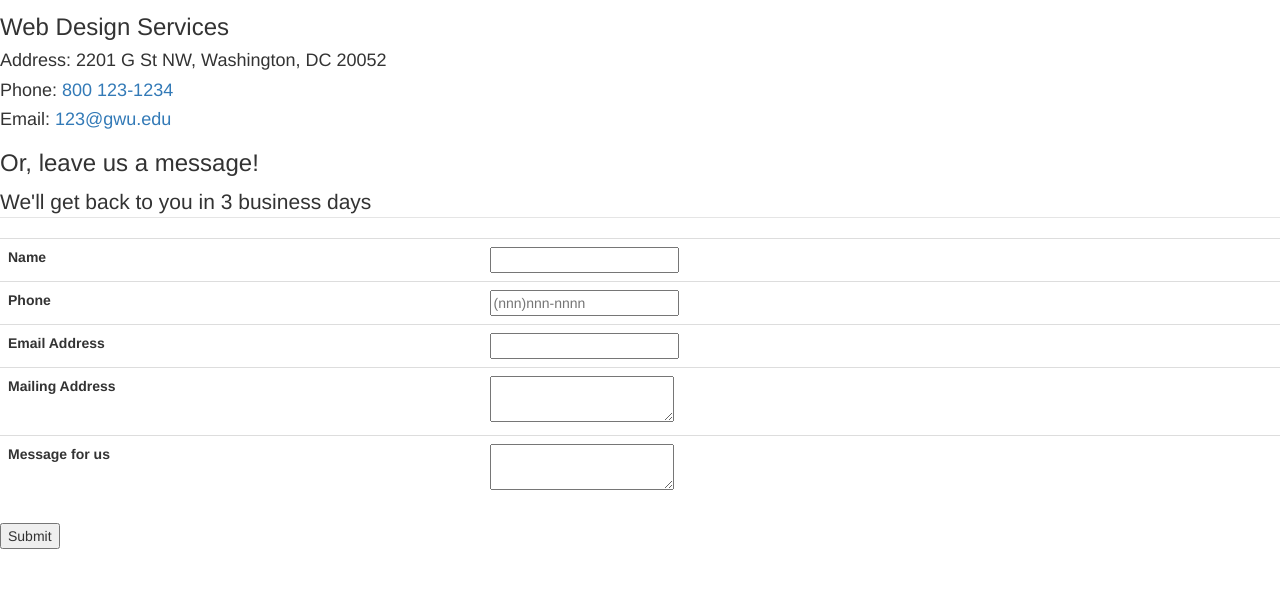
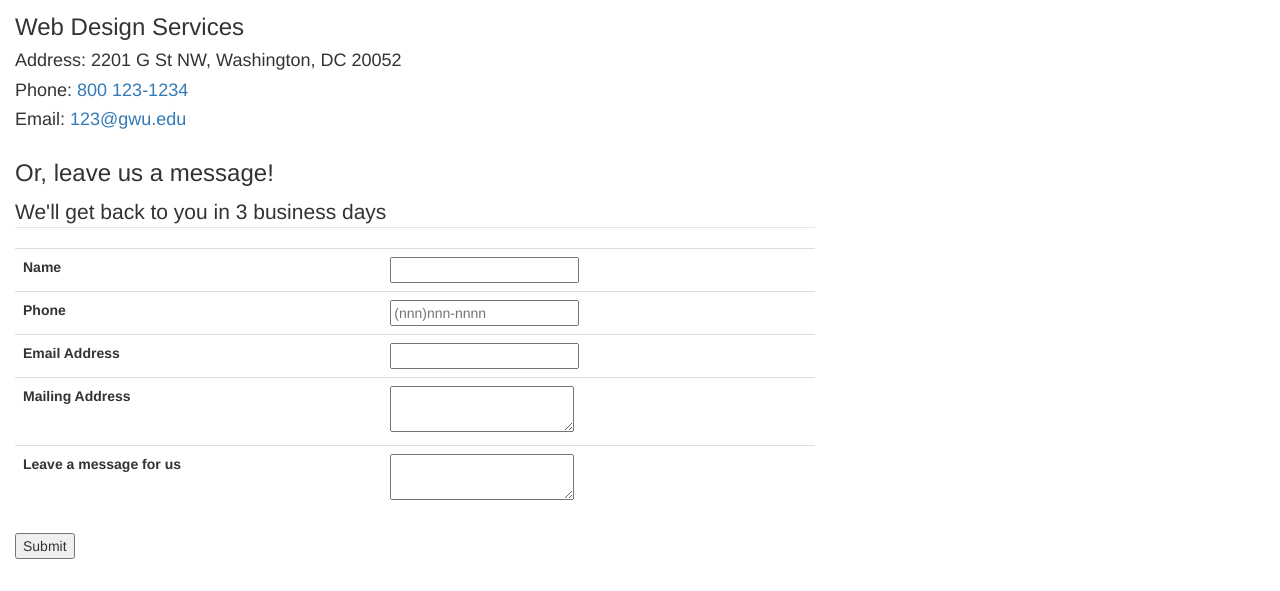
Before and after one commit to jz1003/Web-site-desigin-project, a plain HTML site: page form.html in a window 1280 px wide. Shown: the part 209-800 px from the top of the page. Drawn offline with Linux system fonts and the light colour scheme.

Commit message:
Add files via upload

```diff
--- a/form.html
+++ b/form.html
@@ -52,7 +52,7 @@
 
   </header>
 <!-- Our info -->
-    <div>
+    <div class="container-fluid">
         <h2 class="page-header ">Please feel free to drop us a line</h2>
         <h3>Web Design Services</h3>
         <h4>Address: 2201 G St NW, Washington, DC 20052</h4>
@@ -60,10 +60,10 @@
         <h4>Email: <a href="mailto: 123@gwu.edu">123@gwu.edu</a></h4>
     </div>
 <!-- Customer info -->
-    <div>
+    <div class="container-fluid">
         <h3>Or, leave us a message!</h3>
         <form action="#" method="post" >
-            <fieldset>
+            <fieldset style="max-width: 800px;">
                 <legend>We'll get back to you in 3 business days</legend>
                 <table class="table">
                     <tbody>
@@ -84,7 +84,7 @@
                         <td ><textarea name="address" id="Mailling Address"></textarea></td>
                     </tr>
                     <tr>
-                        <td ><label for="Message">Message for us</label></td>
+                        <td ><label for="Message">Leave a message for us</label></td>
                         <td ><textarea name="Message" id="Message"></textarea></td>
                     </tr>
                     </tbody>
```
Also changed, not shown: Templates_page.html (+1 -1 lines).
